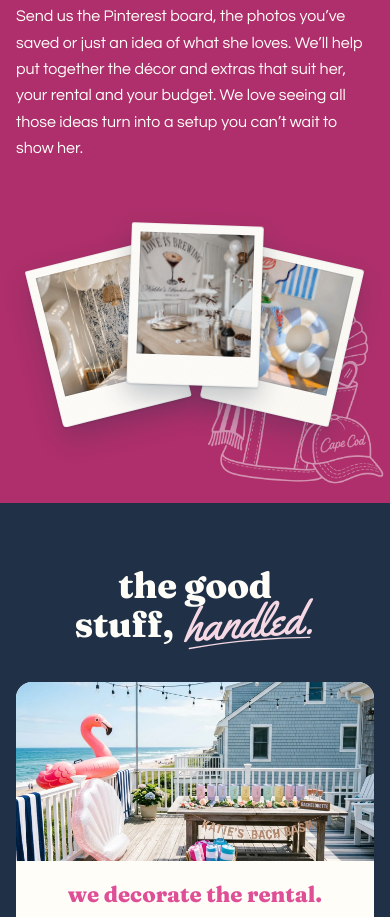
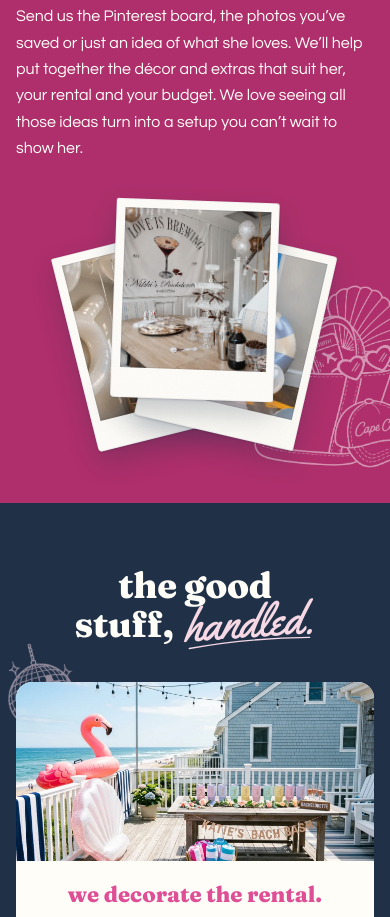
Before and after one commit to Robbi3C/partypair-preview, a plain HTML site: page index.html in a window 390 px wide. Shown: the part 2627-3544 px from the top of the page. Drawn offline with Linux system fonts and the light colour scheme; files whose address does not match are found by name.

Commit message:
Mirror site/ at PartyPair a64581a

```diff
--- a/css/her-party.css
+++ b/css/her-party.css
@@ -6,7 +6,8 @@
 
 /* Paper text on Pear Deep clears 6:1. "her" is in the script face, as in
    the CTA sign-off ("xo, the pair"). */
-.her-party { background: var(--her-party-bg); overflow: hidden; }
+/* clipped sideways only: the big prints may spill over the bands above and below */
+.her-party { background: var(--her-party-bg); overflow-x: clip; }
 .her-party h2 { color: var(--her-party-heading); margin-bottom: 1.625rem; text-wrap: balance; }
 .her-party h2 .script {
   display: inline-block;
@@ -41,7 +42,8 @@
 .polaroids {
   position: relative;
   width: min(100%, 32rem);
-  aspect-ratio: 1 / 0.8;             /* hugs the fan, so the section's padding is the only air above and below */
+  aspect-ratio: 1 / 0.8;              /* the prints are taller than this and spill past it, over neighbouring bands */
+  z-index: 2;                        /* above the next section's background */
   margin-inline: auto;
   container-type: inline-size;     /* prints size their frame in cqw (pile width) */
 }
@@ -50,27 +52,27 @@
   .polaroids { width: 80%; }
 }
 /* Print size by width (a share of the pile), each the largest that keeps
-   the fan on screen and clear of the copy: 55% from 1440 px (base rule
+   the fan on screen and clear of the copy: 68% from 1440 px (base rule
    below), then smaller as the column narrows */
 @media (max-width: 89.99em) {
-  .polaroids .polaroid { width: 50%; }
+  .polaroids .polaroid { width: 62%; }
 }
 @media (max-width: 80em) {
-  .polaroids .polaroid { width: 44%; }
+  .polaroids .polaroid { width: 59.5%; }
 }
 @media (min-width: 68.0625em) and (max-width: 75em) {   /* small laptops: the tightest fit */
-  .polaroids .polaroid { width: 41%; }
+  .polaroids .polaroid { width: 51%; }
 }
 @media (min-width: 47.5625em) and (max-width: 68em) {   /* tablets in two columns */
-  .polaroids .polaroid { width: 42%; }
+  .polaroids .polaroid { width: 52%; }
 }
 @media (max-width: 47.5em) {   /* phones, stacked */
-  .polaroids .polaroid { width: 46%; }
+  .polaroids .polaroid { width: 57%; }
 }
 .polaroids__stamp {
   position: absolute;
-  right: -22%;
-  bottom: -23%;
+  right: -34%;
+  bottom: -16%;
   width: 72%;
   height: auto;
   opacity: 0.5;
@@ -80,7 +82,7 @@
   position: absolute;
   left: 50%;
   top: 50%;
-  width: 55%;                      /* three prints fanned: left, right, then the centre one on top */
+  width: 68%;                      /* three prints fanned: left, right, then the centre one on top */
   aspect-ratio: 0.82;              /* a real instant print's proportions */
   margin: 0;
   padding: 3cqw 3cqw 10.5cqw;      /* thin sides and top, deep bottom lip */
--- a/css/what-we-do.css
+++ b/css/what-we-do.css
@@ -13,6 +13,7 @@
    ============================================================ */
 
 .wwd {
+  overflow-x: clip;   /* icons in the side gutters may run off the screen edge */
   padding-block: var(--space-section);
   background: var(--dream-bg);
   color: var(--dream-ink);
@@ -50,6 +51,8 @@
   gap: clamp(1rem, 1.6vw, 1.375rem);
 }
 .wwd-card {
+  position: relative;
+  z-index: 1;                        /* above the drawings tucked behind */
   display: flex;
   flex-direction: column;
   overflow: hidden;
@@ -140,6 +143,29 @@ div.wwd-card__photo {
 .wwd .btn:hover,
 .wwd .btn:active { background: var(--dream-btn-hover); transform: none; }
 
+/* --- detailing: two line drawings tucked behind the outer cards'
+   corners, as in the booking band. The PNGs (white on clear) are masks,
+   so currentColor is the ink. The url()s live here, not inline: a url()
+   in a custom property resolves against this stylesheet's folder. --- */
+.wwd__cards { position: relative; }
+.wwd__art {
+  position: absolute;
+  z-index: 0;
+  aspect-ratio: 1;
+  color: var(--dream-accent);
+  opacity: 0.55;
+  background-color: currentColor;
+  -webkit-mask: var(--icon) center / contain no-repeat;
+          mask: var(--icon) center / contain no-repeat;
+  pointer-events: none;
+}
+.wwd__art--disco  { --icon: url('../assets/Stamps/icons/disco-ball.png'); width: 8.5rem; top: -3.75rem; left: -3.25rem; rotate: -14deg; }
+.wwd__art--bucket { --icon: url('../assets/Stamps/icons/champagne-bucket.png'); width: 8rem; bottom: -3.25rem; right: -3.5rem; rotate: 12deg; }
+@media (max-width: 47.5em) {
+  .wwd__art--disco  { width: 5.5rem; top: -2.5rem; left: -1.25rem; }
+  .wwd__art--bucket { width: 5.5rem; bottom: -2.25rem; right: -1.25rem; }
+}
+
 /* one column below the 1020 px breakpoint, kept to a readable width */
 @media (max-width: 63.75em) {
   .wwd__cards { grid-template-columns: minmax(0, 1fr); max-width: 34rem; margin-inline: auto; }
--- a/index.html
+++ b/index.html
@@ -117,8 +117,8 @@
              PLACEHOLDER photos: swap for real Party Pair weekends. -->
         <div class="polaroids" aria-label="Photos from recent weekends">
           <img class="polaroids__stamp" src="assets/Stamps/background_stamp.png" alt="" width="1254" height="1254" loading="lazy" decoding="async">
-          <figure class="polaroid" style="--r: -14deg; --x: -66%; --y: 6%"><img src="assets/PP_Images/Balloon-Filled%20Bedroom%20Retreat.webp" alt="Bedroom filled with balloons" loading="lazy" decoding="async"></figure>
-          <figure class="polaroid" style="--r: 13deg; --x: 66%; --y: 6%"><img src="assets/PP_Images/Lobster-Themed%20Blue%20and%20White%20Party%20Cart.webp" alt="Lobster-themed blue and white party cart" loading="lazy" decoding="async"></figure>
+          <figure class="polaroid" style="--r: -14deg; --x: -25%; --y: 6%"><img src="assets/PP_Images/Balloon-Filled%20Bedroom%20Retreat.webp" alt="Bedroom filled with balloons" loading="lazy" decoding="async"></figure>
+          <figure class="polaroid" style="--r: 13deg; --x: 25%; --y: 6%"><img src="assets/PP_Images/Lobster-Themed%20Blue%20and%20White%20Party%20Cart.webp" alt="Lobster-themed blue and white party cart" loading="lazy" decoding="async"></figure>
           <figure class="polaroid" style="--r: 2deg; --x: 0%; --y: -12%"><img src="assets/PP_Images/Love%20Is%20Brewing_%20Nikki%E2%80%99s%20Bachelorette.webp" alt="“Love Is Brewing” bachelorette setup for Nikki" loading="lazy" decoding="async"></figure>
         </div>
       </div>
@@ -133,6 +133,9 @@
         <!-- PLACEHOLDER photos: stand-ins from assets/PP_Images (also used in
              the polaroid pile); swap for photos chosen for each card -->
         <div class="wwd__cards">
+          <!-- two line drawings tucked behind the outer cards' corners -->
+          <span class="wwd__art wwd__art--disco" aria-hidden="true"></span>
+          <span class="wwd__art wwd__art--bucket" aria-hidden="true"></span>
           <article class="wwd-card">
             <img class="wwd-card__photo" src="assets/img/deck-floats.webp" alt="Beach-house deck set for a bachelorette: pastel name tumblers on a long table, a &ldquo;Katie&rsquo;s Bach Bash&rdquo; banner, pool floats and rolled towels" width="1400" height="1046" loading="lazy" decoding="async">
             <div class="wwd-card__body">
--- a/js/palette-switcher.js
+++ b/js/palette-switcher.js
@@ -33,7 +33,7 @@
   root.classList.add('has-pal-bar');
 
   // retired previews (type, tags) stored a choice; clear them
-  try { localStorage.removeItem('pp-type'); localStorage.removeItem('pp-tags'); } catch (e) {}
+  try { localStorage.removeItem('pp-type'); localStorage.removeItem('pp-tags'); localStorage.removeItem('pp-wwd'); localStorage.removeItem('pp-wwd-detail'); } catch (e) {}
 
   document.addEventListener('DOMContentLoaded', function () {
     var bar = document.createElement('div');
```
